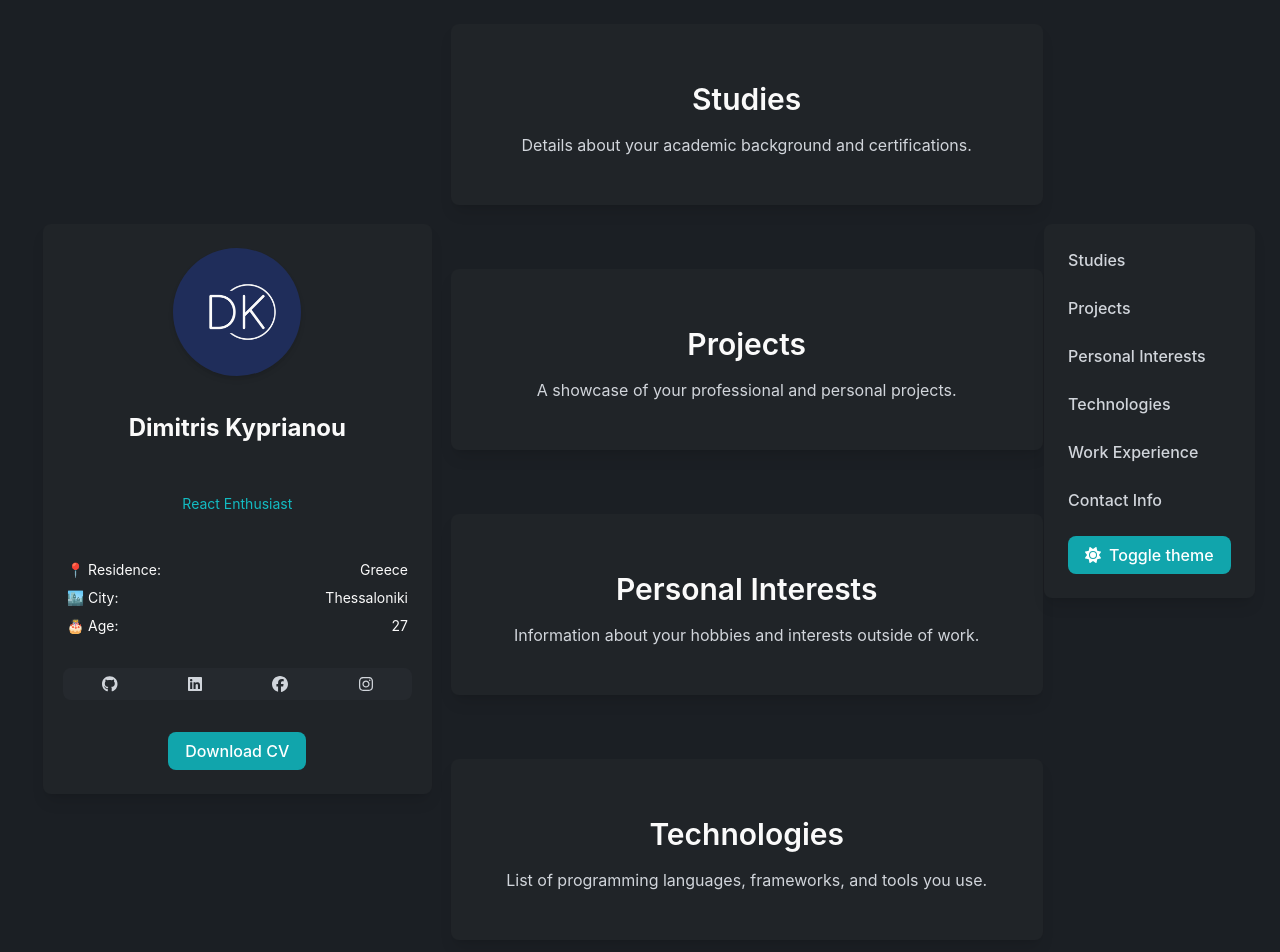
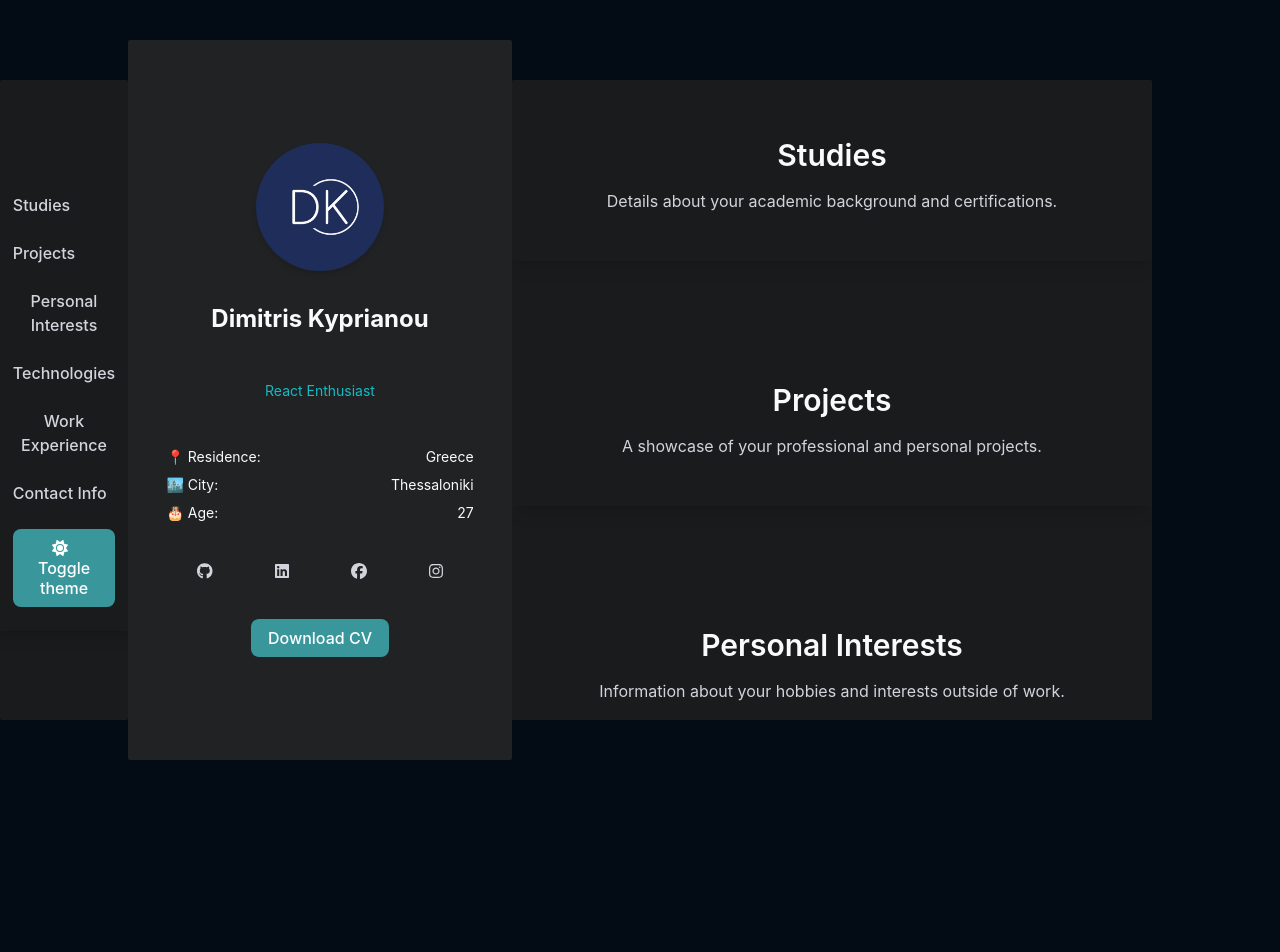
Before and after one commit to DimitrisKyp/Dashboard-Portfolio, a React (Vite) app: page / in a window 1280 px wide. Shown: the top 952 px of the page. After the commit the page ends 800 px from the top, so only its background shows below. Built offline with nearby package versions, Linux system fonts and the light colour scheme.

Commit message:
main layout implementation

```diff
--- a/src/App.tsx
+++ b/src/App.tsx
@@ -1,22 +1,22 @@
-import LeftPanel from "./components/LeftPanel";
-import MiddlePanel from "./components/MiddlePanel";
-import RightPanel from "./components/RightPanel";
+import NavigationPanel from "./components/NavigationPanel";
+import ProjectionPanel from "./components/ProjectionPanel";
+import MainPanel from "./components/MainPanel";
 
 export default function App() {
   return (
-    <div className={`flex bg-appBg text-appText`}>
-      {/* Left Panel - Personal Info */}
-      <aside className={`fixed left-0 top-1/4 flex w-2/6 justify-center p-6`}>
-        <LeftPanel />
-      </aside>
+    <div className="flex h-screen items-center bg-appBg text-appText">
+      {/* Navigation Links */}
+      <div className="flex h-[80vh] w-[10%] items-center justify-center rounded-sm bg-firstLayer">
+        <NavigationPanel />
+      </div>
+      {/* Display details (slightly bigger height) */}
+      <div className="flex h-[90vh] w-[30%] items-center justify-center rounded-sm bg-secondLayer">
+        <ProjectionPanel />
+      </div>
       {/* Main Content Area */}
-      <main className="ml-[33.33%] mr-[16.66%] w-3/6 overflow-y-auto p-6">
-        <MiddlePanel />
-      </main>
-      {/* Right Panel - Navigation Links */}
-      <aside className={`fixed right-0 top-1/4 flex w-1/6 justify-center p-6`}>
-        <RightPanel />
-      </aside>
+      <div className="flex h-[80vh] w-[50%] items-center justify-center rounded-sm bg-firstLayer">
+        <MainPanel />
+      </div>
     </div>
   );
 }
--- a/src/assets/styles/theme.css
+++ b/src/assets/styles/theme.css
@@ -1,15 +1,15 @@
 :root {
-  --bg-app: rgba(27, 31, 36, 1);
-  --bg-layer-1: rgba(32, 36, 40, 1);
-  --bg-layer-2: rgba(37, 41, 46, 1);
-  --bg-layer-3: rgba(42, 46, 51, 1);
-  --bg-button-primary: rgba(17, 165, 172, 1);
+  --bg-app: rgba(3, 11, 21, 1);
+  --bg-layer-1: rgba(25, 27, 29, 1);
+  --bg-layer-2: rgba(32, 34, 36, 1);
+  --bg-layer-3: rgba(42, 44, 46, 1);
+  --bg-button-primary: rgba(57, 151, 156, 1);
   --bg-button-secondary: rgba(245, 166, 35, 1);
 
   /* text colors */
   --text-app: rgba(250, 250, 250, 1);
   --text-primary: rgba(209, 213, 219, 1);
-  --text-secondary: rgba(17, 165, 172, 1);
+  --text-secondary: rgba(57, 151, 156, 1);
   --text-hover: rgba(17, 165, 172, 0.5);
 }
 
--- a/src/components/MiddlePanel.tsx
+++ b/src/components/MainPanel.tsx
@@ -1,47 +1,32 @@
-export default function MiddlePanel() {
+export default function MainPanel() {
   return (
-    <div className="space-y-16">
+    <div className="h-full w-full space-y-16 overflow-y-auto">
       {/* Studies Section */}
-      <section
-        id="studies"
-        className={`bg-firstLayer transform rounded-lg p-8 shadow-lg transition duration-300 ease-in-out hover:-translate-y-1 hover:scale-105`}
-      >
+      <section id="studies" className={`rounded-sm bg-firstLayer p-8 shadow-lg`}>
         <h2 className="mb-4 text-3xl font-semibold">Studies</h2>
         <p className="text-gray-300">Details about your academic background and certifications.</p>
       </section>
 
       {/* Projects Section */}
-      <section
-        id="projects"
-        className={`bg-firstLayer transform rounded-lg p-8 shadow-lg transition duration-300 ease-in-out hover:-translate-y-1 hover:scale-105`}
-      >
+      <section id="projects" className={`rounded-sm bg-firstLayer p-8 shadow-lg`}>
         <h2 className="mb-4 text-3xl font-semibold">Projects</h2>
         <p className="text-gray-300">A showcase of your professional and personal projects.</p>
       </section>
 
       {/* Personal Interests Section */}
-      <section
-        id="interests"
-        className={`bg-firstLayer transform rounded-lg p-8 shadow-lg transition duration-300 ease-in-out hover:-translate-y-1 hover:scale-105`}
-      >
+      <section id="interests" className={`rounded-sm bg-firstLayer p-8 shadow-lg`}>
         <h2 className="mb-4 text-3xl font-semibold">Personal Interests</h2>
         <p className="text-gray-300">Information about your hobbies and interests outside of work.</p>
       </section>
 
       {/* Technologies Section */}
-      <section
-        id="technologies"
-        className={`bg-firstLayer transform rounded-lg p-8 shadow-lg transition duration-300 ease-in-out hover:-translate-y-1 hover:scale-105`}
-      >
+      <section id="technologies" className={`rounded-sm bg-firstLayer p-8 shadow-lg`}>
         <h2 className="mb-4 text-3xl font-semibold">Technologies</h2>
         <p className="text-gray-300">List of programming languages, frameworks, and tools you use.</p>
       </section>
 
       {/* Work Experience Section */}
-      <section
-        id="experience"
-        className={`bg-firstLayer transform rounded-lg p-8 shadow-lg transition duration-300 ease-in-out hover:-translate-y-1 hover:scale-105`}
-      >
+      <section id="experience" className={`rounded-sm bg-firstLayer p-8 shadow-lg`}>
         <h2 className="mb-4 text-3xl font-semibold">Work Experience</h2>
         <p className="text-gray-300">Your work history and relevant job experience.</p>
       </section>
@@ -49,7 +34,7 @@ export default function MiddlePanel() {
       {/* Contact Info Section */}
       <section
         id="contact"
-        className={`bg-firstLayer transform rounded-lg p-8 shadow-lg transition duration-300 ease-in-out hover:-translate-y-1 hover:scale-105`}
+        className={`transform rounded-lg bg-firstLayer p-8 shadow-lg transition duration-300 ease-in-out hover:-translate-y-1 hover:scale-105`}
       >
         <h2 className="mb-4 text-3xl font-semibold">Contact Info</h2>
         <p className="text-gray-300">How people can get in touch with you.</p>
--- a/src/components/RightPanel.tsx
+++ b/src/components/NavigationPanel.tsx
@@ -4,7 +4,7 @@ import { faMoon, faSun } from "@fortawesome/free-solid-svg-icons";
 import { RootState } from "../store/store";
 import { FontAwesomeIcon } from "@fortawesome/react-fontawesome";
 
-export default function RightPanel() {
+export default function NavigationPanel() {
   const dispatch = useDispatch();
   const themeVar = useSelector((state: RootState) => state.settings.theme);
 
@@ -12,7 +12,7 @@ export default function RightPanel() {
     dispatch(toggleTheme());
   };
   return (
-    <div className={`bg-firstLayer flex rounded-lg p-6 shadow-lg`}>
+    <div className={`flex rounded-lg bg-firstLayer p-6 shadow-lg`}>
       <nav className="sticky top-16 flex flex-col items-start space-y-6">
         <a href="#studies" className={``}>
           Studies
--- a/src/components/LeftPanel.tsx
+++ b/src/components/ProjectionPanel.tsx
@@ -2,11 +2,11 @@ import { FontAwesomeIcon } from "@fortawesome/react-fontawesome";
 import { faFacebook, faGithub, faInstagram, faLinkedin } from "@fortawesome/free-brands-svg-icons";
 import Typewriter from "../utils/typewriter";
 
-export default function LeftPanel() {
+export default function ProjectionPanel() {
   const descriptions = ["Frontend Developer", "React Enthusiast", "UI/UX Designer"];
 
   return (
-    <div className={`bg-firstLayer flex w-[80%] flex-col items-center gap-4 rounded-lg p-6 shadow-lg`}>
+    <div className={`flex w-[80%] flex-col items-center gap-4 rounded-lg`}>
       {/* Photo */}
       <img src="/logo.png" alt="Profile Picture" width={120} height={120} className="h-32 w-32 rounded-full shadow-md" />
       {/* Name */}
@@ -29,7 +29,7 @@ export default function LeftPanel() {
       </div>
 
       {/* Social Links */}
-      <div className={`bg-secondLayer flex w-full items-center justify-around rounded-lg p-1`}>
+      <div className={`flex w-full items-center justify-around rounded-lg bg-secondLayer p-1`}>
         <a href="https://github.com" target="_blank" rel="noopener noreferrer">
           <FontAwesomeIcon icon={faGithub} className={``} />
         </a>
@@ -46,7 +46,7 @@ export default function LeftPanel() {
 
       {/* Download Button */}
       <button
-        className={`bg-button mt-4`}
+        className={`mt-4 bg-button`}
         onClick={() => {
           alert("Downloading CV...");
         }}
```
